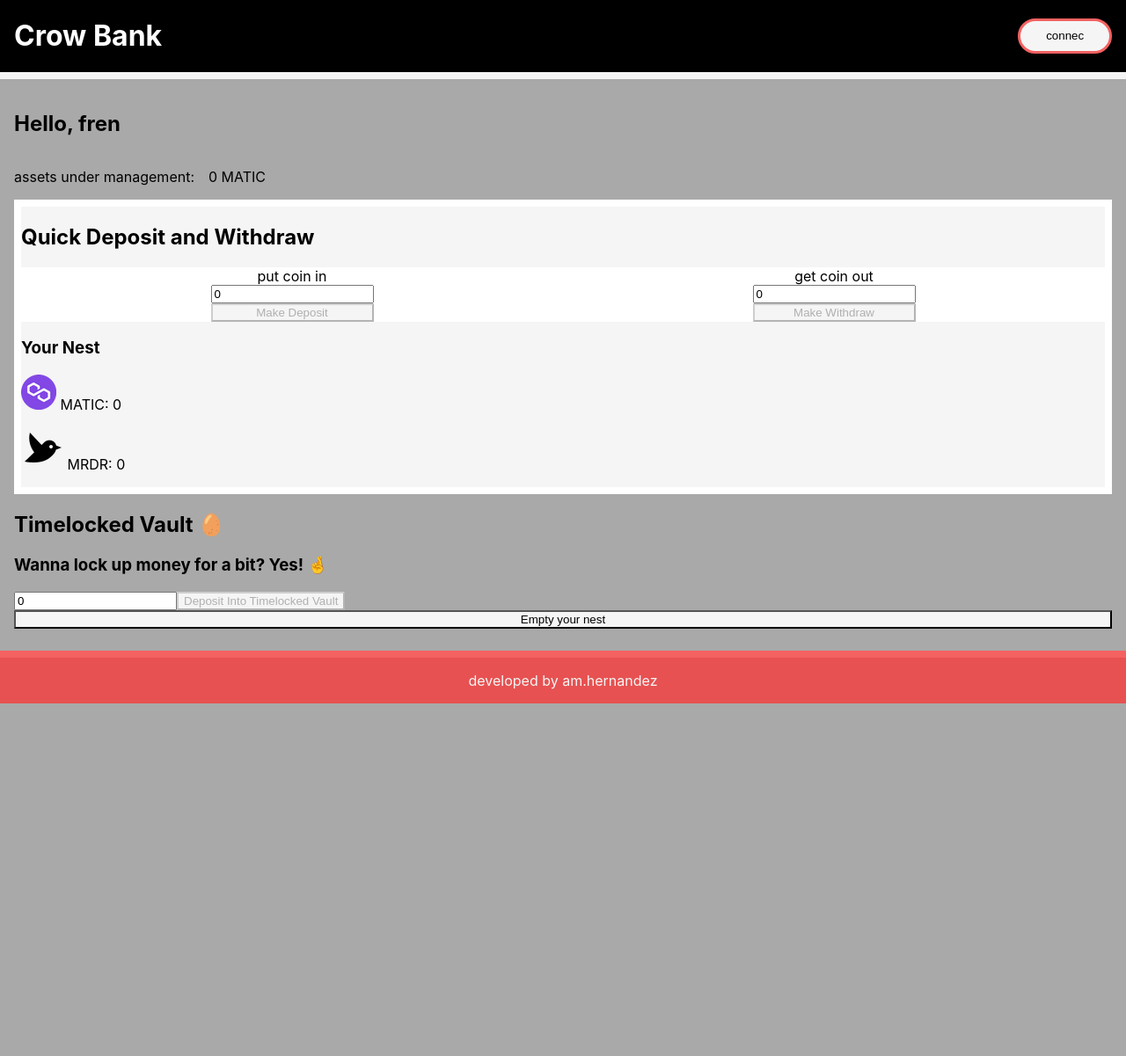
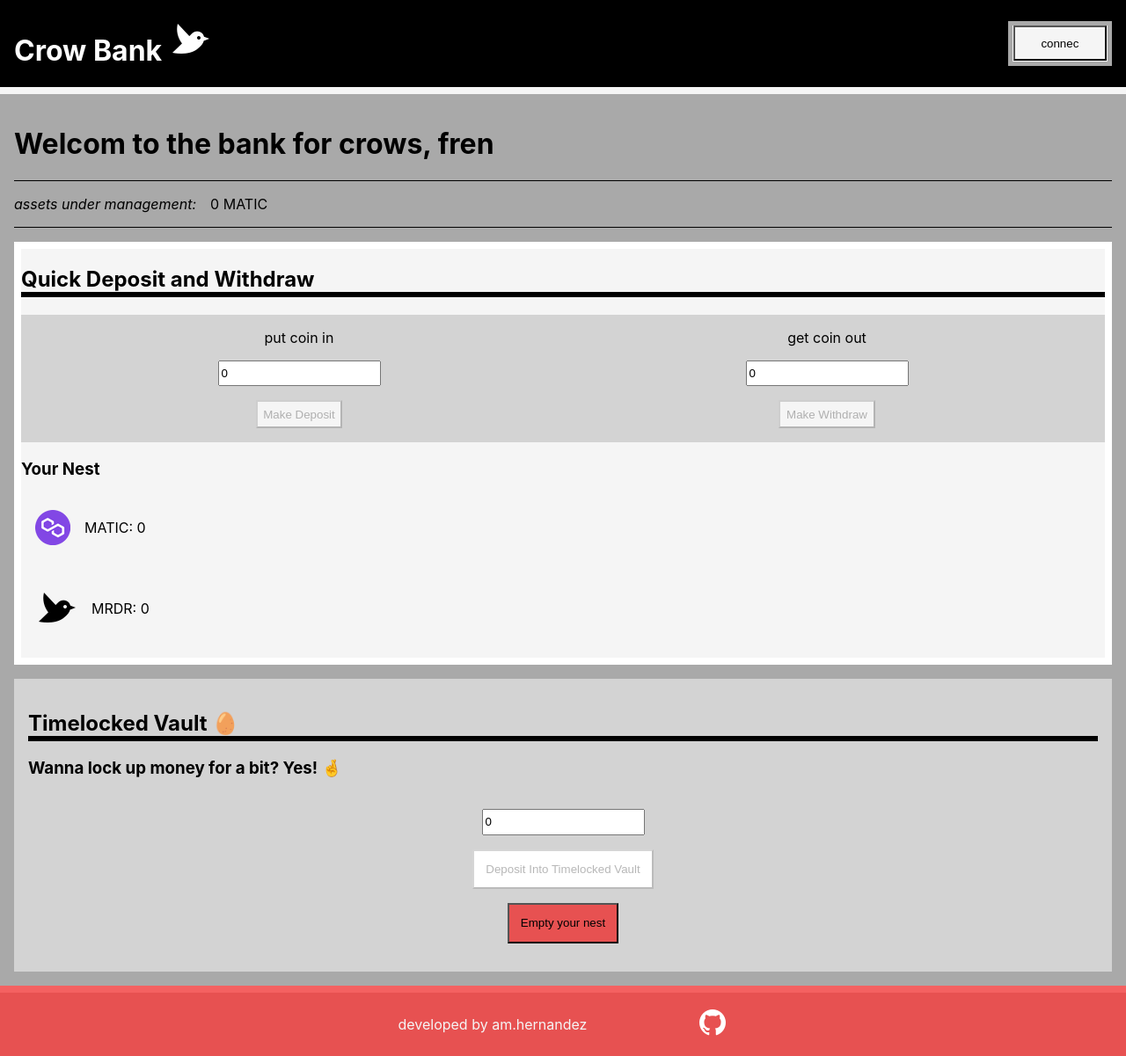
Before and after one commit to am-hernandez/crowbank, a React (Create React App) app: page / in a window 1280 px wide. Shown: the whole page at 88% size. Before the commit the page ends 800 px from the top, so only its background shows below. Built offline with nearby package versions, Linux system fonts and the light colour scheme.

Commit message:
style: create more negative space, add logo assets

```diff
--- a/src/App.js
+++ b/src/App.js
@@ -1,11 +1,16 @@
 import Nav from "./components/Nav";
 import Home from "./components/Home";
 import Footer from "./components/Footer";
+import bird from "./img/birdWL.png";
+
 function App() {
   return (
     <div className="App">
       <header>
-        <h1>Crow Bank</h1>
+        <h1>
+          Crow Bank {""}
+          <img src={bird} alt="small bird" />
+        </h1>
         <Nav />
       </header>
 
--- a/src/components/Footer.js
+++ b/src/components/Footer.js
@@ -1,5 +1,16 @@
+import github from "../img/github.png";
+
 function Footer() {
-    return <footer>developed by am.hernandez</footer>;
-  }
+  return (
+    <footer>
+      <div id="footerInfo">
+        <span>developed by am.hernandez</span>
+        <a href="https://github.com/am-hernandez">
+          <img src={github} alt="github logo" />
+        </a>
+      </div>
+    </footer>
+  );
+}
 
-  export default Footer;
+export default Footer;
--- a/src/components/Home.js
+++ b/src/components/Home.js
@@ -3,7 +3,7 @@ import Teller from "./Teller";
 function Home() {
   return (
     <main>
-      <h2>Hello, fren</h2>
+      <h1>Welcom to the bank for crows, fren</h1>
       <Teller />
     </main>
   );
--- a/src/index.css
+++ b/src/index.css
@@ -30,15 +30,20 @@ header {
   color: white;
 }
 
+nav {
+  padding: 0.05em;
+  border: solid 0.35em darkgrey;
+  background-color: whitesmoke;
+}
+
 button {
   background-color: whitesmoke;
+  padding: 0.5em;
 }
 
 #connectBtn {
   width: 8em;
   height: 3em;
-  border-radius: 20px;
-  border: solid 3px #f46161;
 }
 
 main {
@@ -46,38 +51,119 @@ main {
   padding: 1em;
 }
 
+main h2 {
+  border-bottom: solid 0.25em black;
+}
+
+#mainContainer {
+  display: flex;
+  flex-direction: column;
+  row-gap: 1em;
+}
+
 #teller {
   border: solid 8px white;
   background-color: whitesmoke;
 }
 
+#aumContainer {
+  border-top: solid 1px black;
+  border-bottom: solid 1px black;
+}
 #aumHeading {
   display: inline-block;
   margin-right: 1rem;
+  font-style: oblique;
 }
 
 #tellerForm {
   display: flex;
   justify-content: space-around;
-  align-self: center;
   flex-wrap: wrap;
-  background-color: white;
+  padding: 1em;
+  background-color: lightgrey;
   text-align: center;
+}
+
+input {
+  height: 1.75em;
+  margin: auto;
 }
 
 #depositContainer {
   display: flex;
   flex-direction: column;
+  row-gap: 1em;
 }
 
 #withdrawContainer {
   display: flex;
   flex-direction: column;
+  row-gap: 1em;
+}
+
+#tellerForm button {
+  width: fit-content;
+  margin: auto;
+}
+
+#userAssets p {
+  display: flex;
+  align-items: center;
+  column-gap: 1em;
+  padding: 1em;
 }
 
 #eventNewMintMessage {
-  display: inline-block;
+  width: fit-content;
+  margin: 1em auto;
+  border-top: solid 0.25em #e75151;
+  border-bottom: solid 0.25em #e75151;
+  padding: 1em;
+  color: black;
+  background-color: lightgrey;
+}
+
+#vault {
+  padding: 1em;
+  background-color: lightgrey;
+}
+
+#vaultForm {
+  display: flex;
+  flex-direction: column;
+  row-gap: 1em;
+  padding: 1em;
+}
+
+#depositVault {
+  display: flex;
+  flex-direction: column;
+  row-gap: 1em;
+}
+
+#vaultDepositBtn {
+  width: fit-content;
+  margin: auto;
+  padding: 1em;
+  background-color: white;
+}
+
+#vaultWithdrawBtn {
+  width: fit-content;
+  margin: auto;
+  padding: 1em;
   background-color: #e75151;
+}
+
+#errorMessage {
+  width: fit-content;
+  margin: 1em auto;
+  border-top: solid 0.25em #e75151;
+  border-bottom: solid 0.25em #e75151;
+  padding: 1em;
+  color: black;
+  background-color: whitesmoke;
 }
 
 footer {
@@ -87,3 +173,11 @@ footer {
   color: whitesmoke;
   background-color: #e75151;
 }
+
+#footerInfo {
+  width: 40%;
+  display: flex;
+  align-items: center;
+  justify-content: space-around;
+  margin: auto;
+}
```
Also changed, not shown: 1 other file (tests, documents, lock files or other folders).
